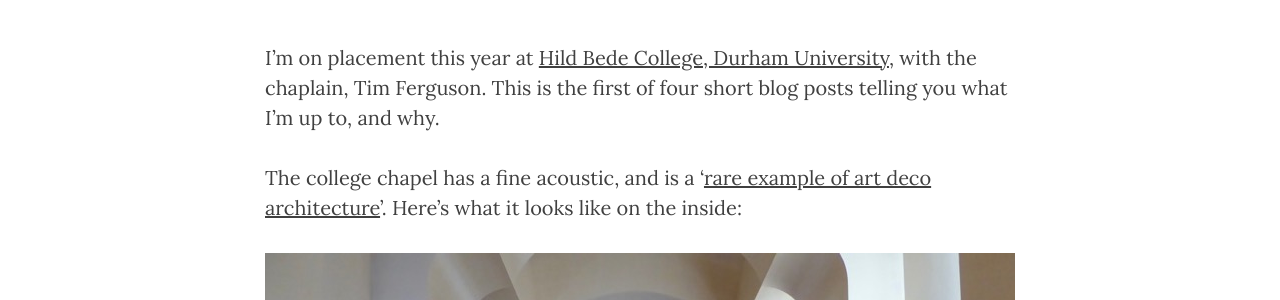
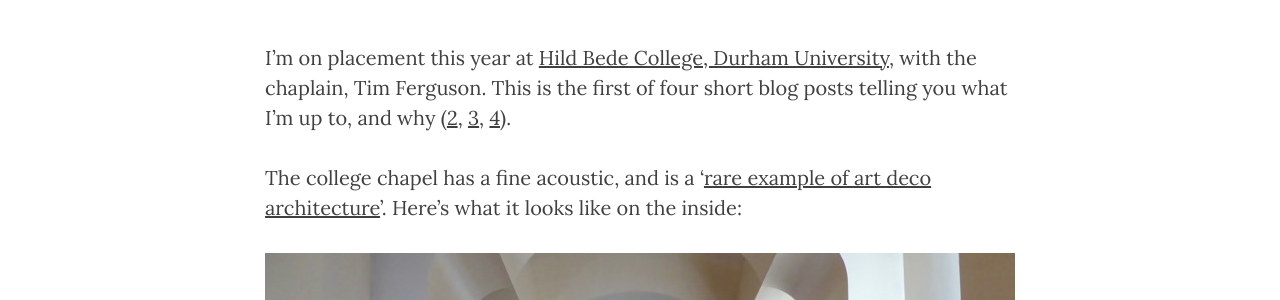
Before and after one commit to anthonyjsmith/anthonyjsmith.github.io, a Jekyll site: the page built from _posts/2017-11-10-a-chaplains-brunch.md, in a window 1280 px wide and 900 px high. Shown: the part 450-750 px from the top of the window. Built offline with Jekyll 4.4.1, drawn with Linux system fonts in a browser that asks for light colours; nearby versions of some CDN libraries; comment, search, counter and statistics services are not loaded.

Commit message:
Add links to subsequent posts

```diff
--- a/_posts/2017-11-10-a-chaplains-brunch.md
+++ b/_posts/2017-11-10-a-chaplains-brunch.md
@@ -7,7 +7,7 @@ tags:
 image: "/assets/hild-bede-chapel.jpg"
 date: 2017-11-10 14:21:39.457285341 +00:00
 ---
-I'm on placement this year at [Hild Bede College, Durham University](https://www.dur.ac.uk/hild-bede/undergraduate/facilities/faith/), with the chaplain, Tim Ferguson. This is the first of four short blog posts telling you what I'm up to, and why.
+I'm on placement this year at [Hild Bede College, Durham University](https://www.dur.ac.uk/hild-bede/undergraduate/facilities/faith/), with the chaplain, Tim Ferguson. This is the first of four short blog posts telling you what I'm up to, and why ([2]({% post_url 2017-11-17-table-talk-meaningful-conversations %}), [3]({% post_url 2017-11-24-choral-evensong %}), [4]({% post_url 2017-12-01-feasting-in-the-kingdom %})).
 
 The college chapel has a fine acoustic, and is a '[rare example of art deco architecture](https://www.dur.ac.uk/hild-bede/undergraduate/facilities/faith/)'. Here's what it looks like on the inside:
 
```
